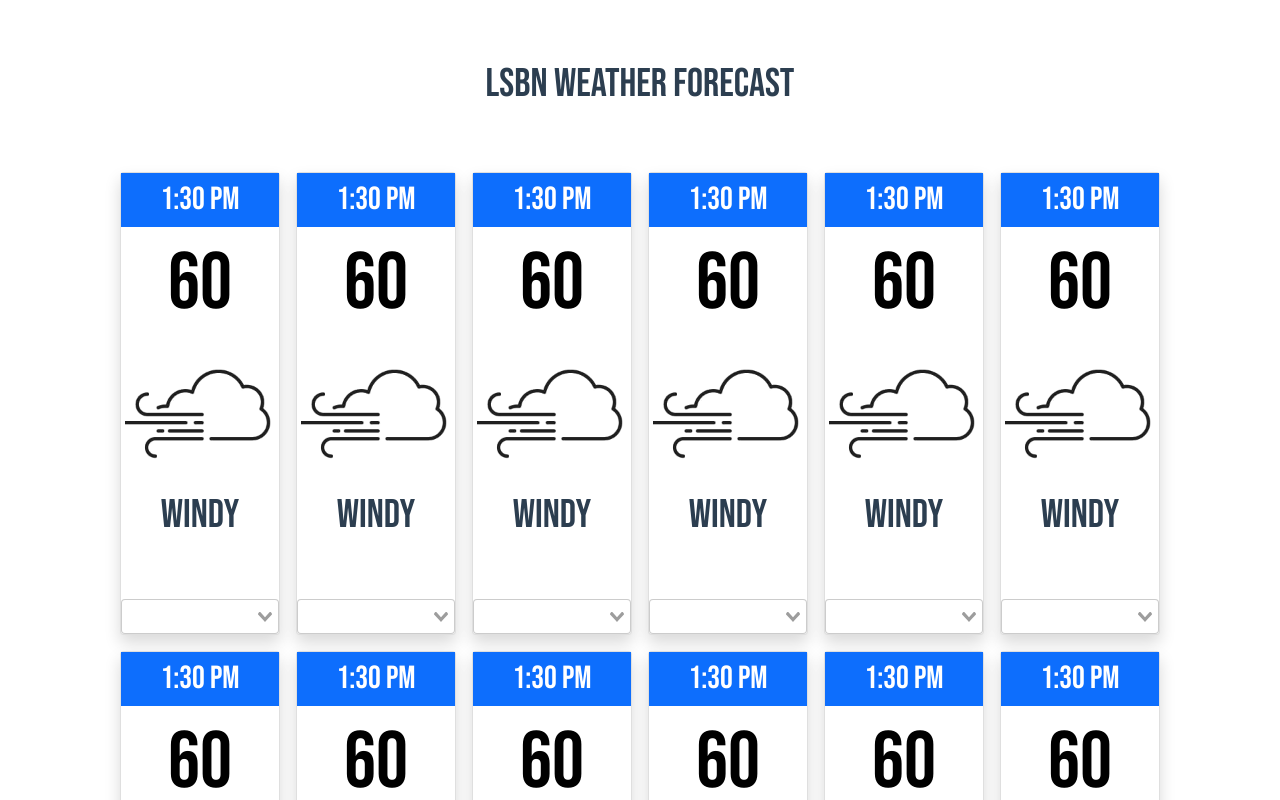
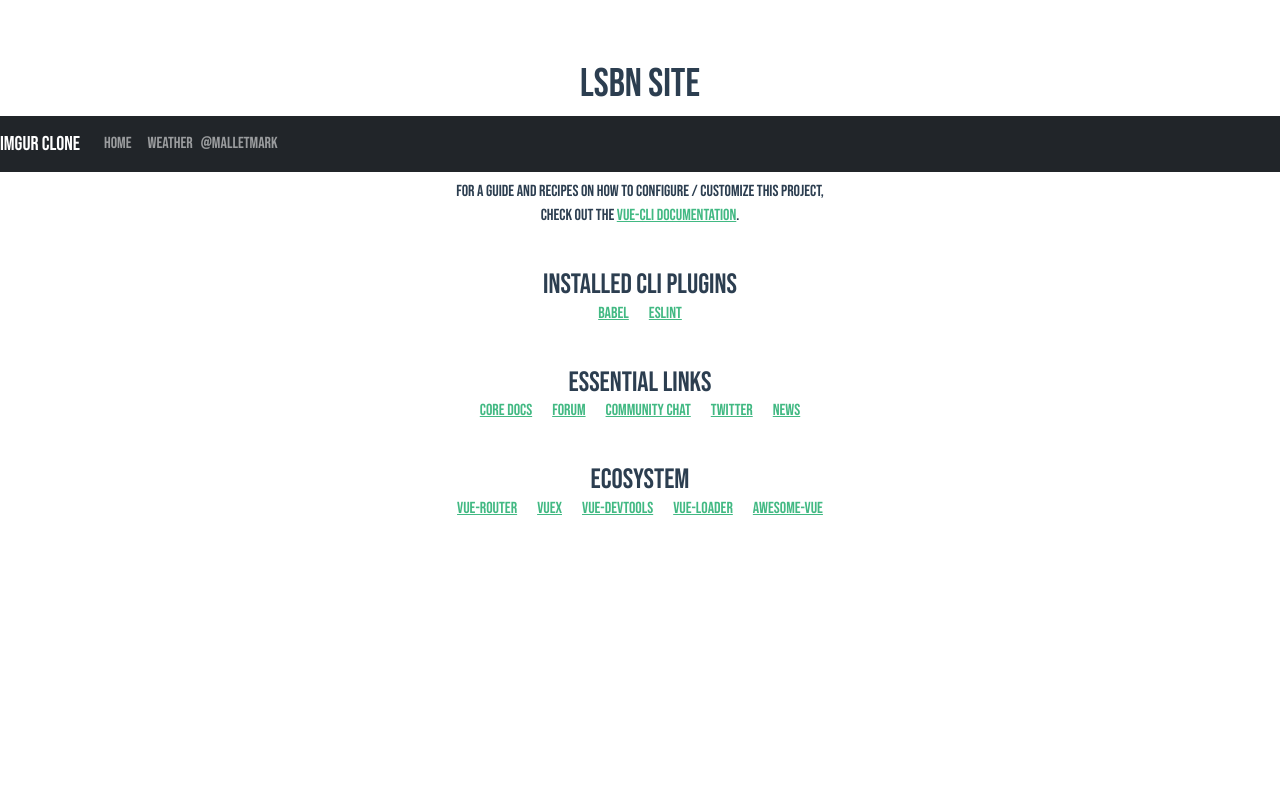
Before and after one commit to MalletMark/malletmark.github.io, a Vue app: page / in a window 1280 px wide. Shown: the top 800 px of the page. Built offline with nearby package versions, Linux system fonts and the light colour scheme.

Commit message:
more tools

```diff
--- a/src/App.vue
+++ b/src/App.vue
@@ -1,17 +1,20 @@
 <template>
   <div id="app">
-    <h1>LSBN Weather Forecast</h1>
-    <WeatherPanel time="2:30 PM" temp="60" weather="Windy" icon="https://images.vexels.com/media/users/3/136212/isolated/preview/7747f9f7a1dce4184897316278a76181-hurricane-wind-storm-by-vexels.png" />
+    <h1>LSBN Site</h1>
+    <Navbar />
+    <router-view />
+    <!-- <WeatherPanel time="2:30 PM" temp="60" weather="Windy" icon="https://images.vexels.com/media/users/3/136212/isolated/preview/7747f9f7a1dce4184897316278a76181-hurricane-wind-storm-by-vexels.png" /> -->
   </div>
 </template>
 
 <script>
-import WeatherPanel from './components/WeatherPanel.vue'
+import Navbar from './components/Navbar.vue'
+//import WeatherPanel from './components/WeatherPanel.vue'
 
 export default {
-  name: 'App',
+  name: 'app',
   components: {
-    WeatherPanel
+    Navbar
   }
 }
 </script>
--- /dev/null
+++ b/src/components/Navbar.vue
@@ -0,0 +1,36 @@
+<template>
+  <nav class="navbar navbar-expand-lg navbar-dark bg-dark">
+    <a class="navbar-brand" href="#">Imgur Clone</a>
+    <button
+      class="navbar-toggler"
+      type="button"
+      data-toggle="collapse"
+      data-target="#navbarText"
+      aria-controls="navbarText"
+      aria-expanded="false"
+      aria-label="Toggle navigation"
+    >
+      <span class="navbar-toggler-icon"></span>
+    </button>
+    <div class="collapse navbar-collapse" id="navbarText">
+      <ul class="navbar-nav mr-auto">
+        <li class="nav-item active">
+          <router-link class="nav-link" to="/">Home</router-link>
+        </li>
+        <li class="nav-item">
+          <router-link class="nav-link" to="/weather">Weather</router-link>
+        </li>
+      </ul>
+      <span class="navbar-text">@MalletMark</span>
+    </div>
+  </nav>
+</template>
+
+<script>
+export default {
+    name: 'Navbar'
+}
+</script>
+
+<style>
+</style>
--- a/src/components/WeatherPanel.vue
+++ b/src/components/WeatherPanel.vue
@@ -1,27 +1,35 @@
 <template>
+  <div>
+  <div class="weatherbackground" v-bind:style="{ 'background-image': 'url(' + backgroundUrl + ')' }" style="position:absolute; height: 100%; width: 100%; background-size: cover;"></div>
   <div class="weatherpanel p-5">
+    <h1 v-on:click="hideEditables" style="position: relative">LSBN Weather Forecast</h1>
+    <div v-if="showE" id="Editables" style="position: relative">
+      <button v-on:click="addCard">Add</button>
+      <button v-on:click="removeCard">Remove</button>
+      <input
+        type="text"
+        placeholder="paste background url here..."
+        v-on:blur="updateBackground" />
+    </div>
     <div
       v-for="(item) in cards"
       :key="item"
       :ref="addCard"
       class="b-0 shadow card d-inline-flex m-2 bd-highlight"
-      style="width: 10rem"
-    >
+      style="width: 10rem">
       <div class="card-body p-0">
         <input
           type="text"
           placeholder="1:30 PM"
           class="timeBox border-0 p-2 h2 mb-2 text-grey text-center w-100"
-          :class="item.tempcolor"
-        />
+          :class="item.tempcolor"/>
         <input
           type="text"
           placeholder="60"
           v-model="item.temp"
           v-on:change="selectTemp($event, item.ind)"
           class="tempBox border-0 w-100 text-center m-0"
-          style="font-size: 5rem; line-height: 0"
-        />
+          style="font-size: 5rem; line-height: 0"/>
         <img :src="item.src" class="img-thumbnail border-0" />
         <h1 class="weather-title">{{ item.title }}</h1>
         </div>
@@ -33,16 +41,12 @@
           v-on:input="selectWeather($event, item.ind)"
           item-text="title"
           item-value="src"
-        return-object
-      >
+          return-object>
           <template slot="option" slot-scope="option">
             <img :src="option.src" class="img-thumbnail border-0" />
           </template>
         </v-select>
       </div>
-    <div id="example-1">
-      <button v-on:click="addCard">Add</button>
-      <button v-on:click="removeCard">Remove</button>
     </div>
   </div>
 </template>
@@ -58,6 +62,8 @@ export default {
   data() {
     return {
       tempNum: 0,
+      showE: true,
+      backgroundUrl: "https://media.apnarm.net.au/media/images/2020/08/07/v3imagesbina76005dedfda6535ff832055ec0c5527-pcbcbniwrx8555v0tu2.jpg",
       cards: [
         {
           ind: 0,
@@ -115,11 +121,18 @@ export default {
     };
   },
   methods: {
+    hideEditables() {
+      this.showE = !this.showE;
+    },
     addCard() {
       this.cards.push({ind:this.cards.length, temp:60, tempcolor:"bg-primary", title:"Windy", src: require('@/assets/w-icon-windy.png')});
     },
     removeCard() {
       this.cards.pop();
+    },
+    updateBackground(e) {
+      console.log('bg: ' + e.target.value);
+      this.backgroundUrl = e.target.value;
     },
     selectTemp(value, ind) {
       var tempVal = Number(this.cards[ind].temp);
--- a/src/main.js
+++ b/src/main.js
@@ -1,5 +1,6 @@
 import Vue from 'vue'
 import App from './App.vue'
+import router from './router'
 import vSelect from 'vue-select'
 import { BootstrapVue, IconsPlugin } from 'bootstrap-vue'
 import 'bootstrap/dist/css/bootstrap.css'
@@ -16,5 +17,6 @@ Vue.use(IconsPlugin)
 Vue.component('v-select', vSelect)
 
 new Vue({
+  router,
   render: h => h(App),
 }).$mount('#app')
--- /dev/null
+++ b/src/router/index.js
@@ -0,0 +1,13 @@
+import Vue from 'vue'
+import Router from 'vue-router'
+import HomePage from './../components/HelloWorld.vue'
+import WeatherPage from './../components/WeatherPanel.vue'
+
+Vue.use(Router)
+
+export default new Router({
+    routes: [
+      { path: '/', component: HomePage },
+      { path: '/weather', component: WeatherPage }
+    ]
+})
```
Lines whose indentation alone changed are shown as unchanged.
